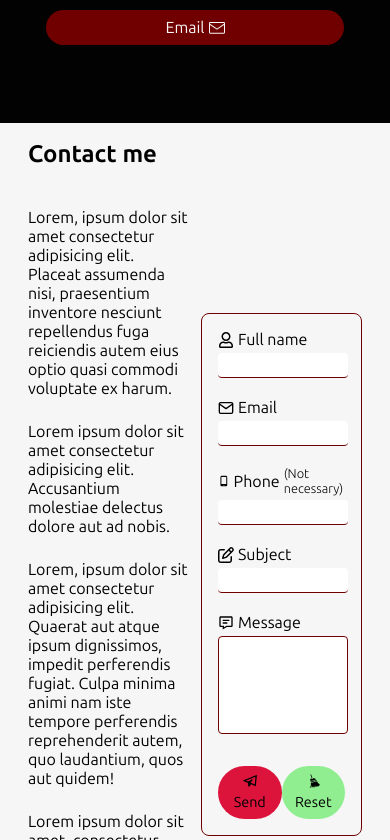
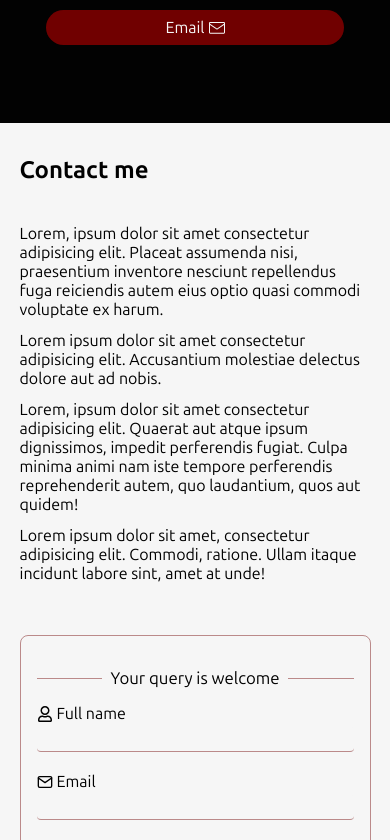
Before and after one commit to MartinXCVI/react-portfolio, a React (Vite) app: page / in a window 390 px wide. Shown: the part 6164-7004 px from the top of the page. Built offline with nearby package versions, Linux system fonts and the light colour scheme; a web font is replaced by a local one.

Commit message:
added responsiveness and styling to contact section, card and form

```diff
--- a/src/components/Contact/Contact.css
+++ b/src/components/Contact/Contact.css
@@ -6,3 +6,13 @@
   align-items: center;
   padding: 1rem;
 }
+
+@media all and (max-width: 767px) {
+
+  .contact-section {
+    flex-direction: column;
+    justify-content: center;
+    padding: 2rem 0rem;
+  }
+
+}
--- a/src/components/Contact/ContactCard.css
+++ b/src/components/Contact/ContactCard.css
@@ -18,3 +18,31 @@
 .contact-article p {
   margin-bottom: 1.5rem;
 }
+
+@media all and (max-width: 480px) {
+
+  .contact-card {
+    width: 90%;
+    max-width: 90%;
+  }
+
+}
+
+@media all and (min-width: 481px) and (max-width: 767px) {
+
+  .contact-card {
+    width: 80%;
+    max-width: 80%;
+  }
+
+}
+
+@media all and (max-width: 767px) {
+
+
+
+  .contact-article p {
+    margin-bottom: 0.75rem;
+  }
+
+}
--- a/src/components/Contact/ContactForm.css
+++ b/src/components/Contact/ContactForm.css
@@ -1,7 +1,7 @@
 .form-wrapper {
   width: 45%;
   min-width: 45%;
-  min-height: 100vh;
+  /* min-height: 100vh; */
   display: flex;
   flex-direction: column;
   justify-content: center;
@@ -10,9 +10,26 @@
 
 #contact-form {
   width: 100%;
-  border: 1px solid #700000;
+  border: 1px solid #70000070;
   border-radius: 0.5rem;
   padding: 1rem;
+  transition: 0.2s linear;
+}
+
+#contact-form:hover {
+  border: 1px solid #700000;
+}
+
+#contact-form:hover .contact-field {
+  border-top: 1px solid #700000;
+}
+
+.form-legend {
+  width: auto;
+  text-align: center;
+  padding: 1rem 0.75rem;
+  font-size: 1.10rem;
+  font-weight: 400;
 }
 
 .contact-field {
@@ -21,6 +38,8 @@
   flex-direction: column;
   justify-content: space-evenly;
   align-items: center;
+  border-top: 1px solid #70000070;
+  transition: 0.2s linear;
 }
 
 .form-div {
@@ -52,26 +71,35 @@
 .form-div input {
   width: 100%;
   padding: 0.25rem;
-  border-bottom: 1px solid #700000;
+  border-bottom: 1px solid #70000070;
   border-radius: 0.25rem;
   transition: 0.2s linear all;
   margin-bottom: 0.25rem;
+  background-color: #f6f6f6;
+}
+
+.form-div input:hover {
+  border-bottom: 1px solid #700000;
 }
 
 .form-div input:focus {
   outline: 1px solid #700000;
   border-bottom: 1px solid transparent;
-
   box-shadow: 0rem 0.1rem 0.1rem 0rem #252525;
+  background-color: #fefefe;
 }
 
 .form-div textarea {
   width: 100%;
   padding: 0.5rem;
-  border: 1px solid #700000;
+  border: 1px solid #70000070;
   border-radius: 0.25rem;
   resize: none;
   transition: 0.2s linear all;
+}
+
+.form-div textarea:hover {
+  border: 1px solid #700000;
 }
 
 .form-div textarea:focus {
@@ -88,3 +116,26 @@
 .result-msg {
   font-size: 0.9rem;
 }
+
+@media all and (max-width: 480px) {
+
+  .form-wrapper {
+    width: 90%;
+    min-width: 90%;
+  }
+
+  .form-legend {
+    font-size: 1.05rem;
+    padding-inline: 0.5rem;
+  }
+
+}
+
+@media all and (min-width: 481px) and (max-width: 767px) {
+
+  .form-wrapper {
+    width: 80%;
+    min-width: 80%;
+  }
+
+}
--- a/src/components/Contact/ContactForm.jsx
+++ b/src/components/Contact/ContactForm.jsx
@@ -42,8 +42,8 @@ const ContactForm = () => {
       <section className="form-wrapper">
         <form action="" id="contact-form" onSubmit={onSubmit}>
           <fieldset className="contact-field">
-            <input type="hidden" name="from_name" value="RD Portfolio" />
-            <input type="checkbox" name="botcheck" id="" style={{display: 'none'}} />
+            <legend className='form-legend'>Your query is welcome</legend>
+
             <div className="form-div">
               <label htmlFor="fullname-input" className="form-label"><FaRegUser className='form-icon' /> Full name</label>
               <input type="text" name="fullname" id="fullname-input" />
@@ -63,6 +63,8 @@ const ContactForm = () => {
             <div className="form-div">
               <label htmlFor="textarea-input" className="form-label"><BiMessageDetail className='form-icon' /> Message</label>
               <textarea name="textarea" id="textarea-input" rows={"5"}></textarea>
+              <input type="hidden" name="from_name" value="RD Portfolio" />
+            <input type="checkbox" name="botcheck" id="" style={{display: 'none'}} />
             </div>
           </fieldset>
           <div className='result-div'>
--- a/src/components/Contact/FormButtons.css
+++ b/src/components/Contact/FormButtons.css
@@ -11,12 +11,43 @@
   padding: 0.5rem;
   text-align: center;
   font-size: 0.9rem;
+  color: #f6f6f6;
+  text-shadow: 0rem 0rem 0.1rem #252225;
 }
 
 .send-btn {
-  background-color: crimson;
+  background-color: red;
 }
 
 .reset-btn {
-  background-color: lightgreen;
+  background-color: lightslategray;
 }
+
+@media all and (max-width: 480px) {
+
+  .form-buttons-div {
+    flex-direction: column;
+    justify-content: center;
+  }
+
+  .form-btn {
+    width: 100%;
+  }
+
+}
+
+@media all and (min-width: 481px) and (max-width: 767px) {
+
+  .form-btn {
+    width: 45%;
+  }
+
+}
+
+@media all and (max-width: 767px) {
+
+  .form-btn {
+    margin-bottom: 1rem;
+  }
+
+}
```
